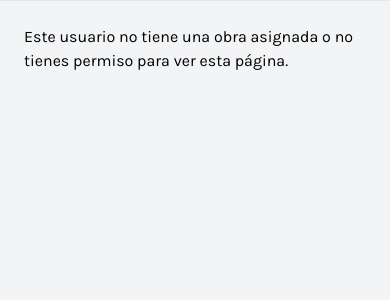
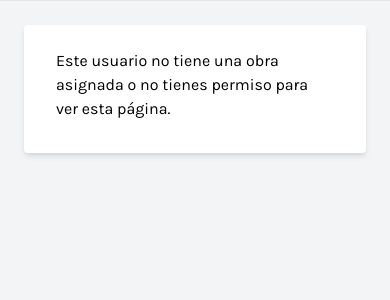
Before and after one commit to TheDaffyFife1/Aplicacion-Web-para-Obras, a Django app: template asistencias/asistencias_obras/templates/supervisor/user_asistencia.html in a window 390 px wide. Shown: the part 76-376 px from the top of the page. Run offline with Django 3.2, Linux system fonts and the light colour scheme; the template is opened without the code that fills it, so the values that code supplies are empty; some libraries are stand-ins or nearby versions.

Commit message:
Arreglo de user_asistencia responsive

```diff
--- a/asistencias/asistencias_obras/templates/supervisor/user_asistencia.html
+++ b/asistencias/asistencias_obras/templates/supervisor/user_asistencia.html
@@ -139,6 +139,9 @@
 
             <div class="w-full h-screen overflow-x-hidden border-t flex flex-col">
                 <main class="w-full flex-grow p-6">
+                    <div class="flex justify-center">
+                        <div class="w-full max-w-lg"> <!-- Establece un ancho máximo para pantallas más grandes -->
+                            <div class="bg-white shadow-md rounded px-8 pt-6 pb-8 mb-4">
                                 {% if obra %}
                                 <div id="qr-reader" class="flex flex-col sm:flex-row space-y-4 sm:space-y-0 sm:space-x-4"></div>
                                 <script>
@@ -171,6 +174,11 @@
                                 {% else %}
                                 <p>Este usuario no tiene una obra asignada o no tienes permiso para ver esta página.</p>
                                 {% endif %}
+
+                            </div>
+                        </div>
+                    </div>
+
                 </main>
 
 
```
Lines whose indentation alone changed are shown as unchanged.
